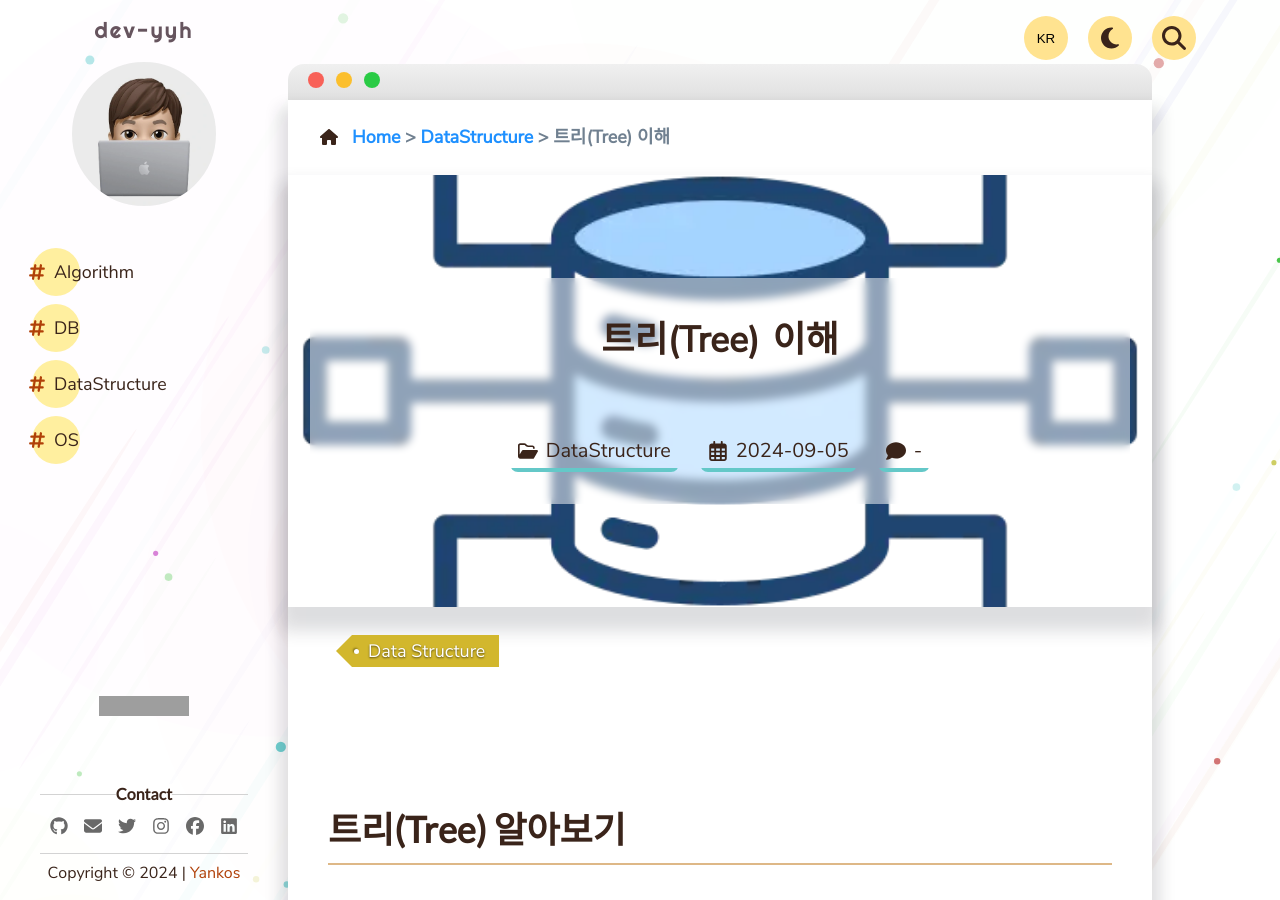
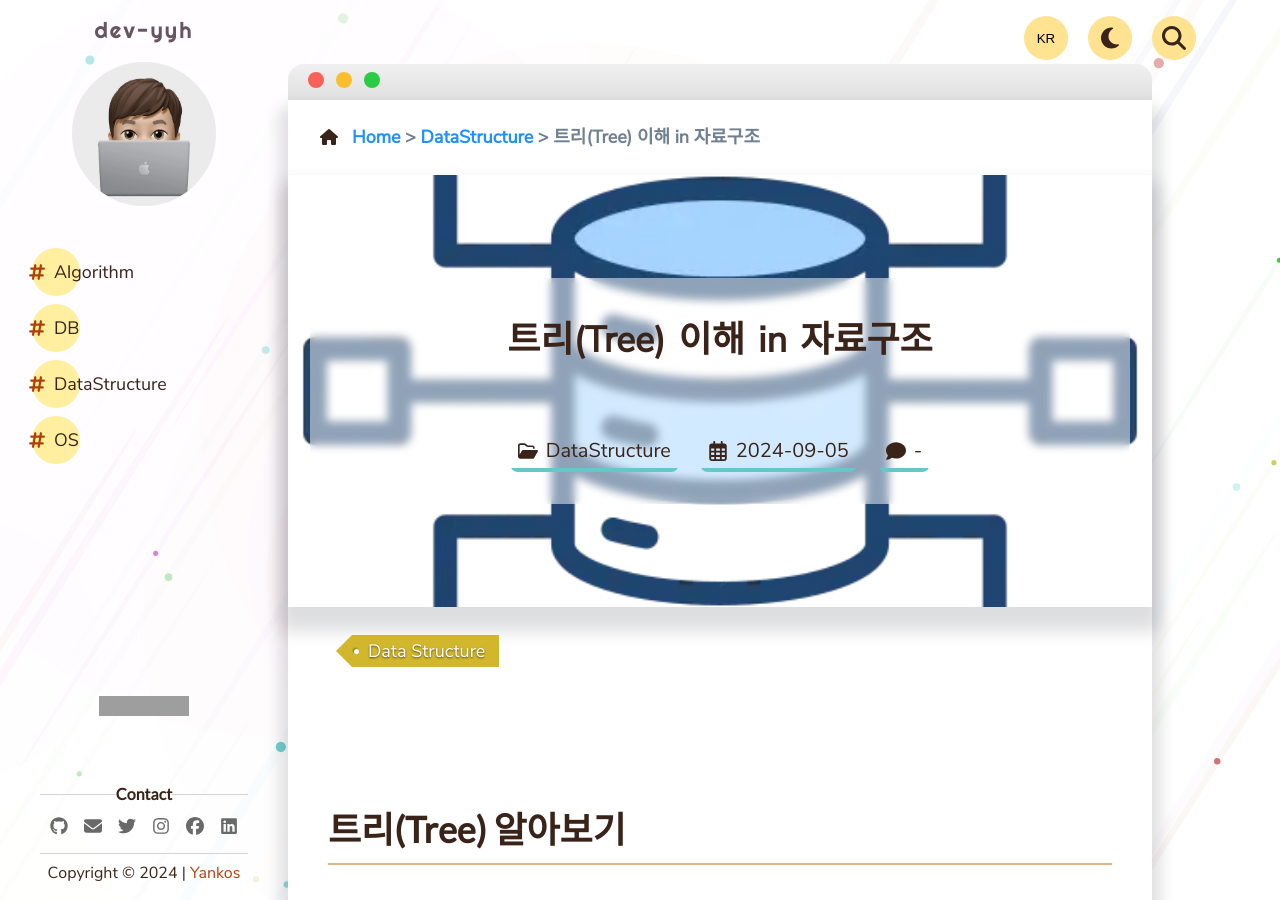
Before and after one commit to dev-yyh/dev-yyh.github.io, a Jekyll site: the page built from _pages/DataStructure/8.md, in a window 1280 px wide and 900 px high. Built offline with Jekyll 4.4.1, drawn with Linux system fonts in a browser that asks for light colours; comment, search, counter and statistics services are not loaded; grey boxes are pictures that could not be loaded.

Commit message:
Modify 8.md in DataStructure.

```diff
--- a/_pages/DataStructure/8.md
+++ b/_pages/DataStructure/8.md
@@ -1,5 +1,5 @@
 ---
-title: "트리(Tree) 이해"
+title: "트리(Tree) 이해 in 자료구조"
 permalink: /DataStructure/8
 tags:
     - Data Structure
--- a/_pages/en/DataStructure/8.md
+++ b/_pages/en/DataStructure/8.md
@@ -1,5 +1,5 @@
 ---
-title: "Understanding Tree"
+title: "Understanding Tree in data structure"
 permalink: /en/DataStructure/8
 lang: en
 tags:
```
